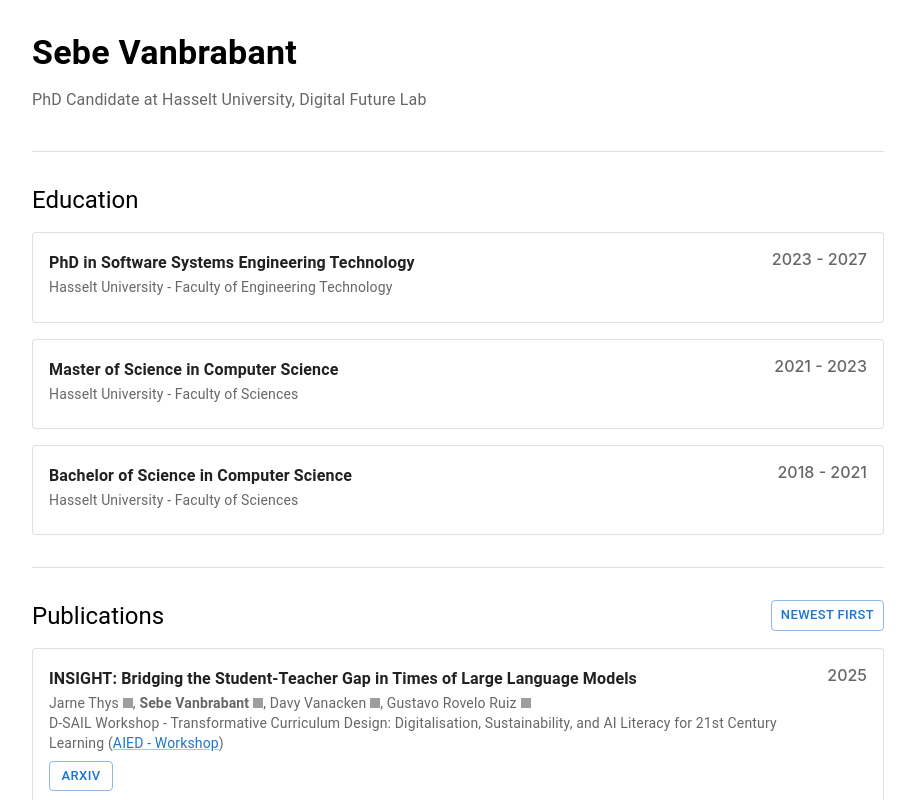
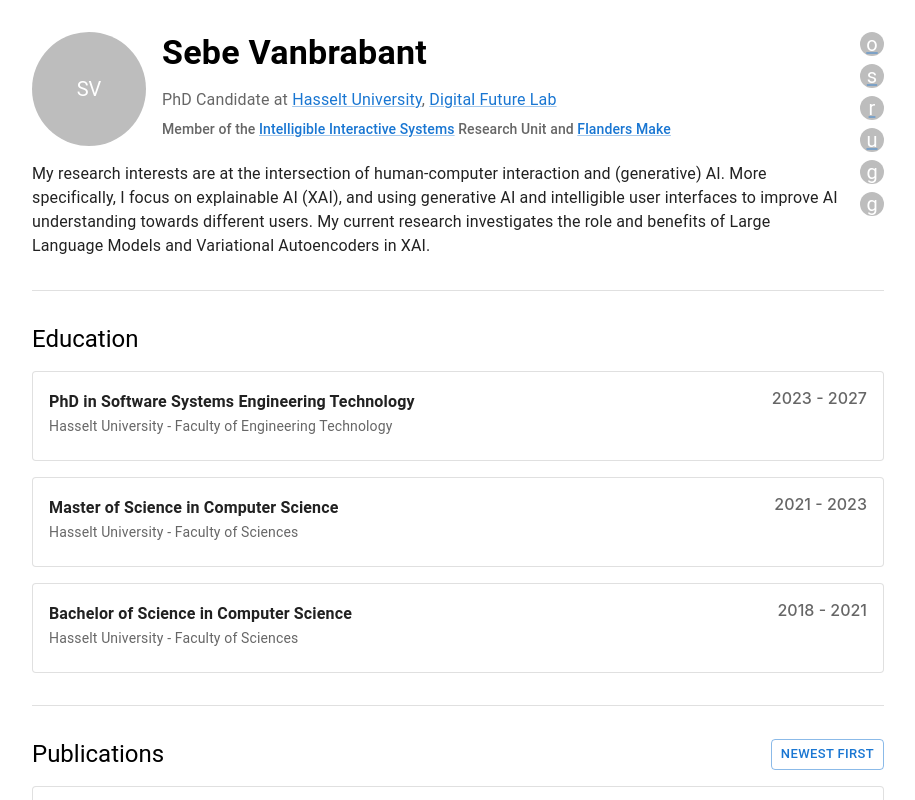
Before and after one commit to sebev/sebev.github.io, a React (Create React App) app: page / in a window 1280 px wide. Shown: the top 800 px of the page, without its empty margins (182-1097 px from the left). Built offline with nearby package versions, Linux system fonts and the light colour scheme; grey boxes are pictures that could not be loaded.

Commit message:
Homepage header info

```diff
--- a/public/data/authors.json
+++ b/public/data/authors.json
@@ -7,6 +7,10 @@
 			{
 				"type": "orcid",
 				"url": "https://orcid.org/0000-0001-8436-5119"
+			},
+			{
+				"type": "scholar",
+				"url": "https://scholar.google.com/citations?user=gIEnmpYAAAAJ"
 			},
 			{
 				"type": "uhasselt",
@@ -21,6 +25,10 @@
 			{
 				"type": "orcid",
 				"url": "https://orcid.org/0009-0005-7765-6774"
+			},
+			{
+				"type": "scholar",
+				"url": "https://scholar.google.com/citations?user=4tD_uWkAAAAJ"
 			},
 			{
 				"type": "uhasselt",
@@ -38,6 +46,10 @@
 				"url": "https://orcid.org/0000-0001-7580-8950"
 			},
 			{
+				"type": "scholar",
+				"url": "https://scholar.google.com/citations?user=Za5scZoAAAAJ"
+			},
+			{
 				"type": "uhasselt",
 				"url": "https://www.uhasselt.be/en/who-is-who/gustavo-roveloruiz"
 			}
@@ -51,6 +63,10 @@
 			{
 				"type": "orcid",
 				"url": "https://orcid.org/0000-0002-3648-8031"
+			},
+			{
+				"type": "scholar",
+				"url": "https://scholar.google.com/citations?user=wB22A4sAAAAJ"
 			},
 			{
 				"type": "uhasselt",
@@ -67,6 +83,10 @@
 				"url": "https://orcid.org/0009-0005-9348-7405"
 			},
 			{
+				"type": "scholar",
+				"url": "https://scholar.google.com/citations?user=vYl-iywAAAAJ"
+			},
+			{
 				"type": "uhasselt",
 				"url": "https://www.uhasselt.be/en/who-is-who/jarne-thys"
 			}
@@ -80,6 +100,10 @@
 			{
 				"type": "orcid",
 				"url": "https://orcid.org/0000-0002-4194-1101"
+			},
+			{
+				"type": "scholar",
+				"url": "https://scholar.google.com/citations?user=k3i997gAAAAJ"
 			},
 			{
 				"type": "uhasselt",
@@ -110,16 +134,24 @@
 				"url": "https://orcid.org/0009-0001-7996-6048"
 			},
 			{
+				"type": "scholar",
+				"url": "https://scholar.google.com/citations?user=CHuVofAAAAAJ"
+			},
+			{
+				"type": "researchgate",
+				"url": "https://www.researchgate.net/profile/Sebe-Vanbrabant"
+			},
+			{
+				"type": "uhasselt",
+				"url": "https://www.uhasselt.be/en/who-is-who/sebe-vanbrabant"
+			},
+			{
 				"type": "github",
 				"url": "https://github.com/sebev"
 			},
 			{
 				"type": "github",
 				"url": "https://github.com/SebeV-1849168"
-			},
-			{
-				"type": "uhasselt",
-				"url": "https://www.uhasselt.be/en/who-is-who/sebe-vanbrabant"
 			}
 		]
 	}
--- a/src/pages/HomePage.tsx
+++ b/src/pages/HomePage.tsx
@@ -1,10 +1,18 @@
-import React, { useEffect, useState } from "react";
-import { Container, Typography, Box, CircularProgress, Button, Stack, Divider } from "@mui/material";
+import React, { useEffect, useLayoutEffect, useRef, useState } from "react";
+import { Container, Typography, Box, CircularProgress, Button, Stack, Divider, Avatar, Link } from "@mui/material";
 import { Publication } from "../components/Publication";
 import { Education } from "../components/Education"
 import { IAuthor } from "../types/author";
 import { IPublication } from "../types/publication"
 import { IEducation } from "../types/education"
+
+const iconMap: Record<string, string> = {
+    uhasselt: "https://www.uhasselt.be/media/ipqjpjbk/favicon_uhasselt.jpg?width=32&height=32",
+    orcid: "https://orcid.org/assets/icons/favicon.ico",
+    github: "https://github.githubassets.com/favicons/favicon.png",
+    scholar: "https://scholar.google.com/favicon.ico",
+    researchgate: "https://c5.rgstatic.net/m/42199702882742/images/favicon/favicon-32x32.png",
+};
 
 function HomePage() {
     const [publications, setPublications] = useState<IPublication[]>([]);
@@ -12,6 +20,9 @@ function HomePage() {
     const [authors, setAuthors] = useState<Record<string, IAuthor>>({});
     const [loading, setLoading] = useState(true);
     const [sortDescending, setSortDescending] = useState(true);
+
+    const boxRef = useRef<HTMLDivElement>(null);
+    const [avatarSize, setAvatarSize] = useState<number>(0);
 
     const sortedPubs = [...publications].sort((a, b) =>
         sortDescending
@@ -40,6 +51,13 @@ function HomePage() {
         loadData();
     }, []);
 
+    useLayoutEffect(() => {
+        if (boxRef.current) {
+            const height = boxRef.current.offsetHeight;
+            setAvatarSize(height);
+        }
+    }, [loading]);
+
     if (loading) {
         return (
             <Container maxWidth="md" sx={{ py: 4 }}>
@@ -51,14 +69,75 @@ function HomePage() {
     return (
         <Container maxWidth="md" sx={{ py: 4 }}>
             <Stack direction={"column"} spacing={4}>
-                <Box>
+                <Stack direction={"row"} spacing={2}>
+                    <Stack direction={"column"} spacing={2}>
+                        <Stack direction={"row"} spacing={2} alignItems={"stretch"}>
+                            <Avatar
+                                sx={{
+                                    width: avatarSize,
+                                    height: avatarSize,
+                                    alignSelf: 'stretch',
+                                    fontSize: 20,
+                                }}
+                            >
+                                SV
+                            </Avatar>
+                            <Box ref={boxRef}>
                                 <Typography variant="h4" fontWeight={700} gutterBottom>
                                     Sebe Vanbrabant
                                 </Typography>
                                 <Typography variant="subtitle1" color="text.secondary" gutterBottom>
-                        PhD Candidate at Hasselt University, Digital Future Lab
+                                    PhD Candidate at <Link
+                                        href={"https://www.uhasselt.be/en"}
+                                        target="_blank"
+                                        rel="noopener"
+                                    >Hasselt University</Link>, <Link
+                                        href={"https://www.uhasselt.be/en/instituten-en/digitalfuturelab"}
+                                        target="_blank"
+                                        rel="noopener"
+                                    >Digital Future Lab</Link>
+                                </Typography>
+                                <Typography variant="subtitle2" color="text.secondary" gutterBottom>
+                                    Member of the <Link
+                                        href={"https://www.uhasselt.be/en/instituten-en/expertise-centre-for-digital-media/research/intelligible-interactive-systems"}
+                                        target="_blank"
+                                        rel="noopener"
+                                    >Intelligible Interactive Systems</Link> Research Unit and <Link
+                                        href={"https://www.flandersmake.be/en"}
+                                        target="_blank"
+                                        rel="noopener"
+                                    >Flanders Make</Link>
                                 </Typography>
                             </Box>
+                        </Stack>
+                        <Typography variant="body1" color="text.primary">
+                            My research interests are at the intersection of human-computer interaction and (generative) AI.
+                            More specifically, I focus on explainable AI (XAI), and using generative AI and intelligible user interfaces to improve AI understanding towards different users.
+                            My current research investigates the role and benefits of Large Language Models and Variational Autoencoders in XAI.
+                        </Typography>
+                    </Stack>
+                    <Stack direction={"column"} spacing={1}>
+                        {authors["svanbrabant"].links.map((x, i) => {
+                            const iconUrl = iconMap[x.type];
+                            if (!iconUrl) return null;
+                            return (
+                                <Link
+                                    key={i}
+                                    href={x.url}
+                                    target="_blank"
+                                    rel="noopener"
+                                    sx={{ display: "inline-flex", alignItems: "center" }}
+                                >
+                                    <Avatar
+                                    src={iconUrl}
+                                    alt={x.type}
+                                    sx={{ width: 24, height: 24 }}
+                                    />
+                                </Link>
+                            );
+                        })}
+                    </Stack>
+                </Stack>
 
                 <Divider />
 
```
Lines whose indentation alone changed are shown as unchanged.
